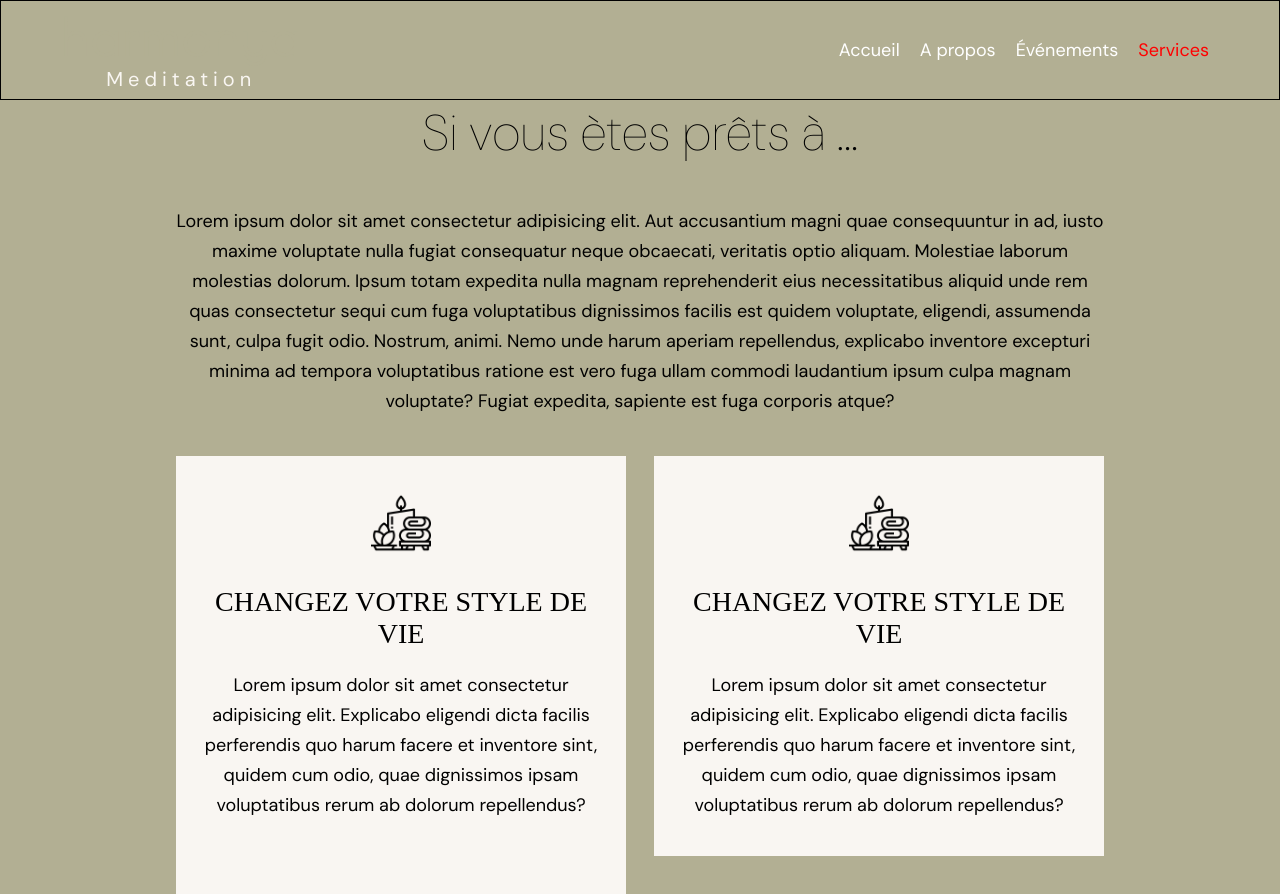
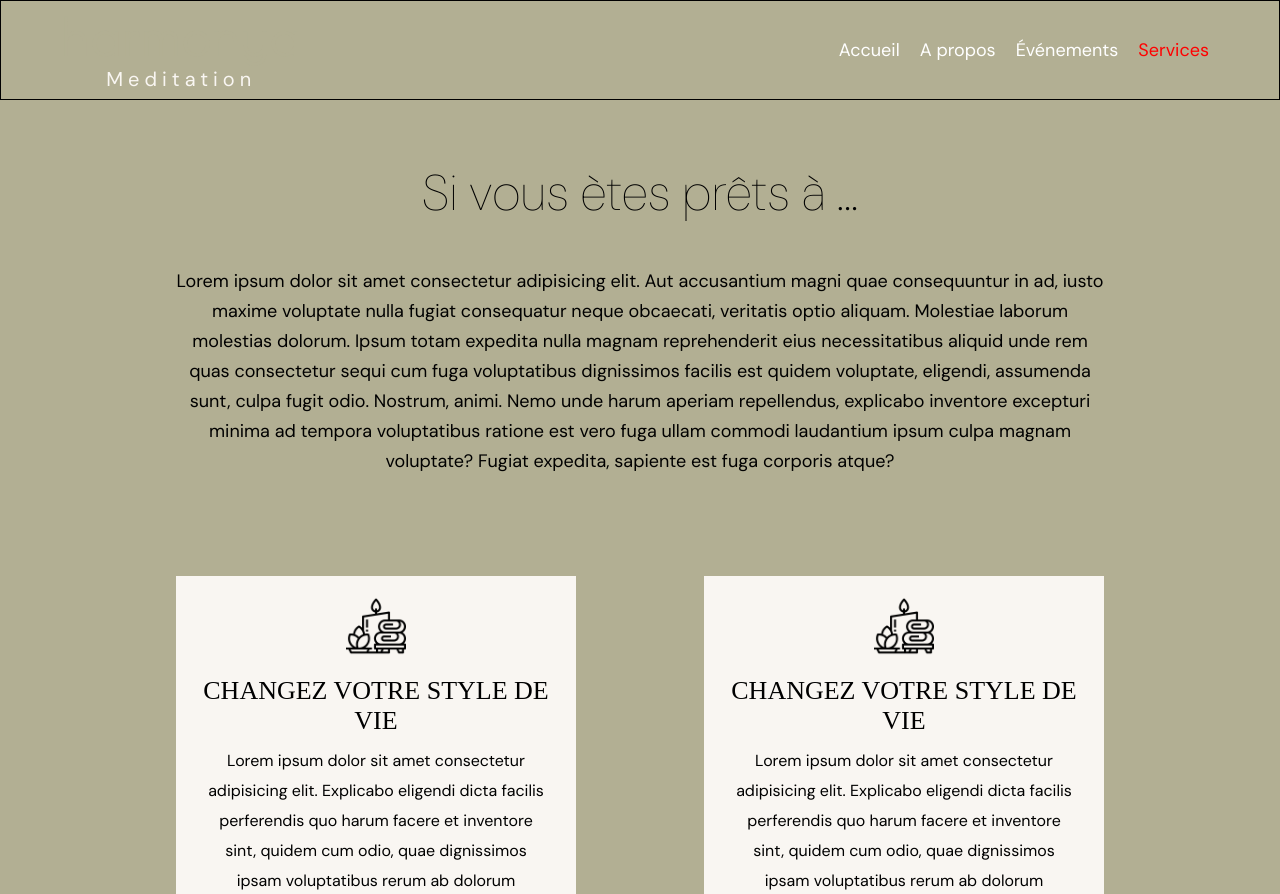
Before and after one commit to CallensJ/meditation, a React (Vite) app: page /services in a window 1280 px wide. Shown: the top 894 px of the page. Built offline with nearby package versions, Linux system fonts and the light colour scheme; a web font is replaced by a local one.

Commit message:
added responsive services

```diff
--- a/src/components/Footer.module.css
+++ b/src/components/Footer.module.css
@@ -8,23 +8,24 @@ footer {
   height: 16rem;
 }
 
-.bloc1 div,
-.bloc3 div {
+
+.bloc1 div, .bloc3 div{
  display: flex;
  align-items: center;
 }
-.bloc1 div .icon,
-.bloc3 div .icon {
+.bloc1 div .icon, .bloc3 div .icon{
 margin-right: rem;
  }
 
 .bloc1,
 .bloc2,
 .bloc3 {
+
   display: flex;
   flex-direction: column;
   padding: 1rem;
 }
+
 
 .bloc1,
 .bloc3 {
@@ -35,10 +36,9 @@ footer {
   font-size: 1.6rem;
   color: var(--coyote-brown);
 }
-.bloc1 span,
-.bloc2 span,
+.bloc1 span,.bloc2 span,
 .bloc3 span {
-  padding: 0.5rem;
+  padding: .5rem;
 }
 
 .bloc2 h2 {
@@ -53,21 +53,28 @@ footer {
   color: var(--text-lion-brown-color);
 }
 
+
 @media (max-width: 700px) {
-  footer {
+footer{
   height: 100%;
 }
-  .bloc {
+.bloc{
   width: 100%;
 
+
+
 }
-  .bloc1 div,
-  .bloc3 div {
+.bloc1 div, .bloc3 div{
   width: 80%;
  margin: 0 auto;
 
  }
-  .bloc2 {
+ .bloc2{
+  width: 80%;
+  margin: 0 auto;
+
+ }
+ .bloc2 span{
 text-align: center;
  }
 }
--- a/src/components/GetReady.module.css
+++ b/src/components/GetReady.module.css
@@ -4,12 +4,11 @@
   margin: 0 auto;
   width: 100%;
   background-color: var(--sage-light-green);
-
 }
 
 .textBloc {
-  max-width: 80%;
-  margin: 0 auto;
+  width: 80%;
+  margin: 6rem auto;
 }
 
 .textBloc .title {
@@ -50,7 +49,6 @@
   justify-content: space-around;
   align-items: center;
   padding: 2rem;
-
 }
 
 .bloc .icon {
@@ -62,18 +60,32 @@
   font-family: "Abhaya Libre", serif;
   font-weight: 400;
   font-style: normal;
-  font-size: 2.8rem;
+  font-size: 2.6rem;
   text-transform: uppercase;
+  margin-top: 2rem;
 }
 
 .bloc .text {
-
-  padding-top: 2rem;
+  padding: 1rem;
   font-family: "DM Sans", sans-serif;
   font-optical-sizing: auto;
   font-weight: 400;
   font-style: normal;
-  font-size: 1.8rem;
+  font-size: 1.6rem;
   color: black;
   line-height: 3rem;
+  margin-bottom: 1rem;
 }
+@media (max-width: 700px) {
+
+  .blocsContainer .bloc {
+    margin: 1rem auto;
+  }
+}
+
+@media (min-width: 700px) {
+  .blocsContainer .bloc {
+    width: 40rem;
+    height: 35rem;
+  }
+}
```
Lines whose indentation alone changed are shown as unchanged.
